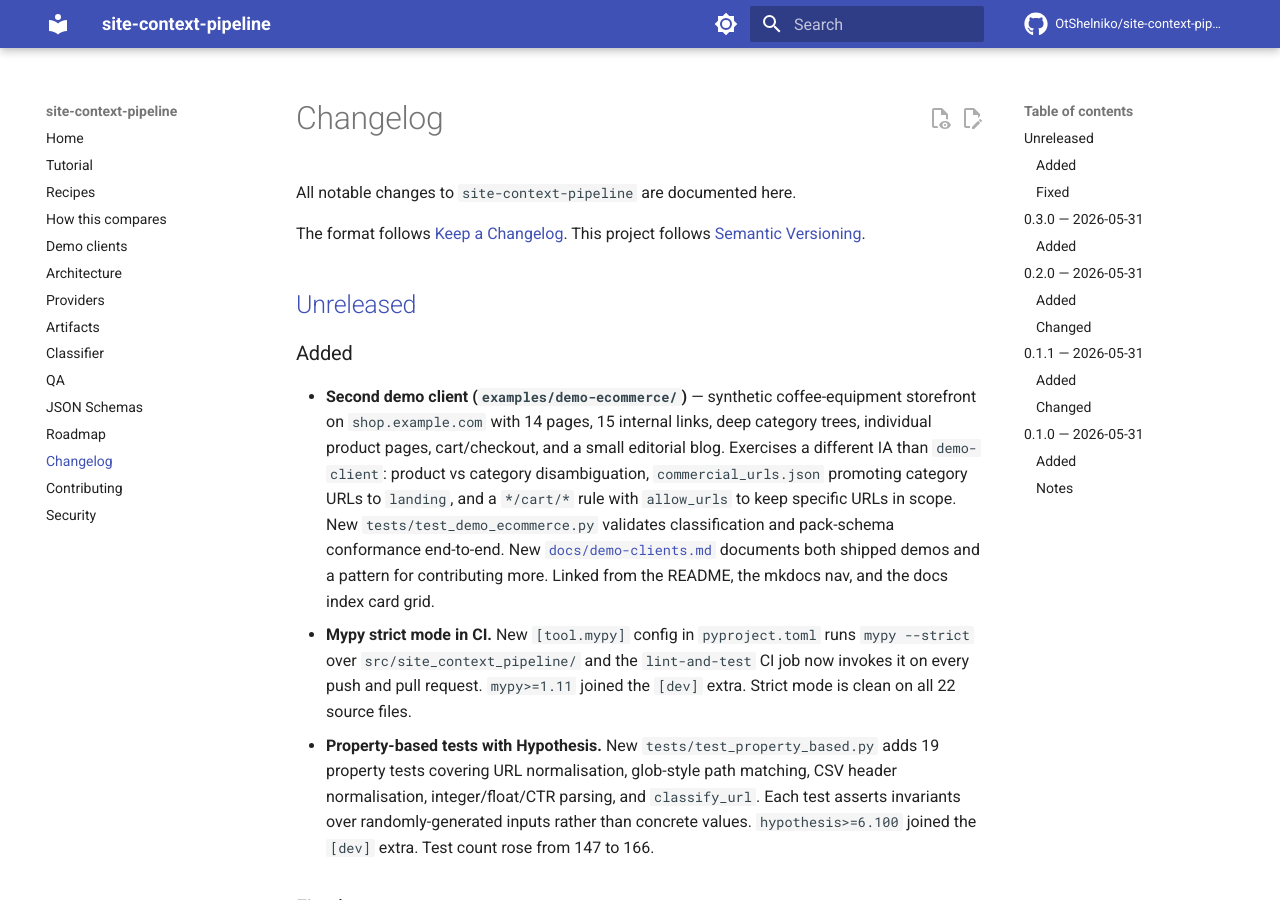
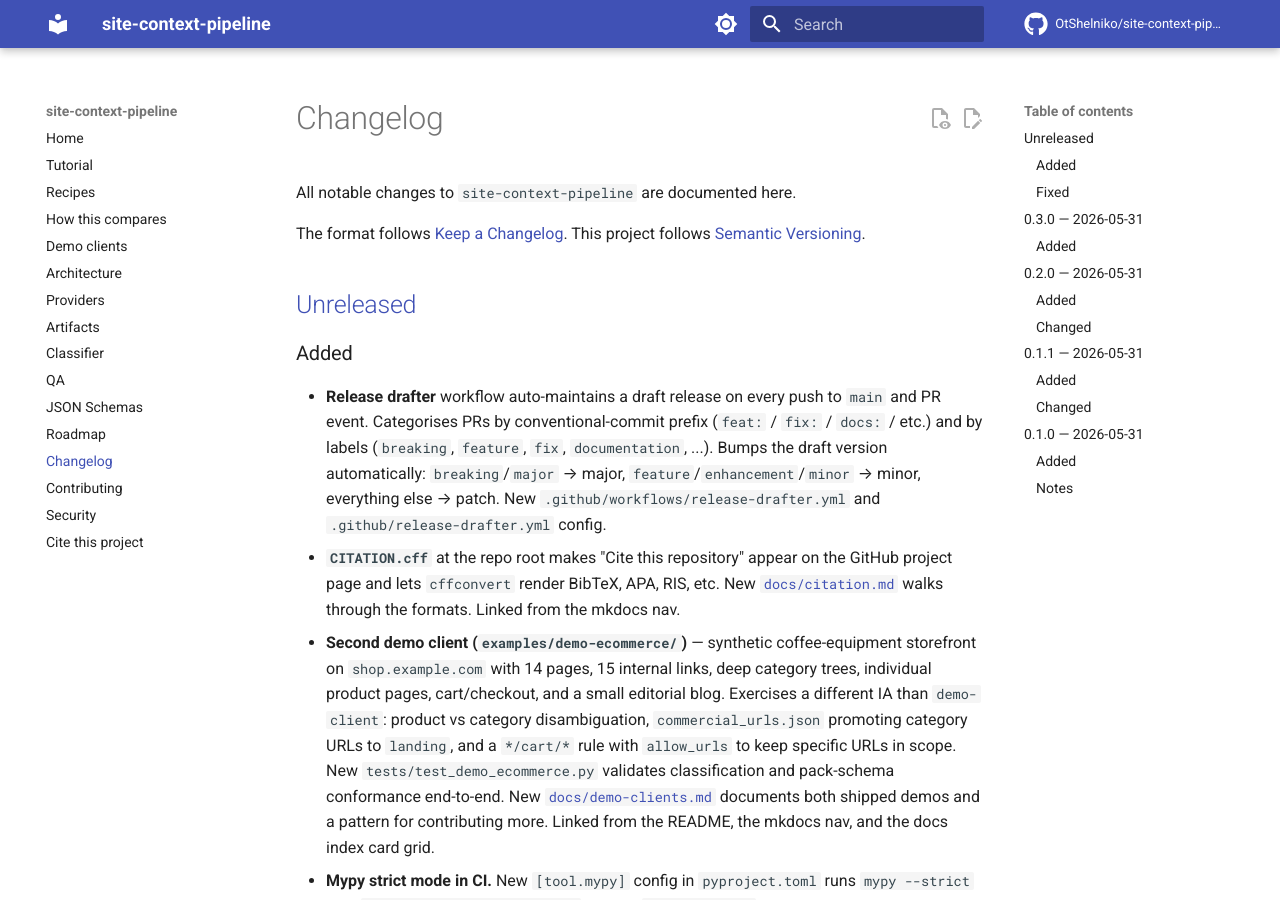
Before and after one commit to OtShelniko/site-context-pipeline, an MkDocs documentation site: the page built from docs/changelog.md, in a window 1280 px wide and 900 px high. Built offline with MkDocs 1.6.1 and Material for MkDocs 9.7.7, drawn with Linux system fonts in a browser that asks for light colours; comment, search, counter and statistics services are not loaded.

Commit message:
chore: add release-drafter workflow and CITATION.cff (#32)
* chore: add release-drafter workflow and CITATION.cff

Adds three small ergonomic wins for downstream maintenance: a release-drafter workflow that auto-maintains a draft GitHub release on every push and PR event, a release-drafter config that classifies PRs by conventional-commit prefix and label (feature, fix, documentation, test, ci, chore, refactor, dependencies, breaking) and bumps the draft version accordingly so the next 0.x release is one click away with sensible auto-generated notes, a CITATION.cff at the repo root so GitHub renders the 'Cite this repository' button and cffconvert can render BibTeX, APA, RIS, etc, and a new docs/citation.md walking academic and report users through the citation formats. CITATION.cff is included in the sdist via [tool.hatch.build.targets.sdist]. Mkdocs nav adds 'Cite this project'. CHANGELOG Unreleased section now lists the additions. mkdocs strict clean; ruff clean; mypy --strict 0 issues; 168 tests still passing; no public API or schema changes; YAML parses validate.

* ci: scope release-drafter to push-only; PR runs cannot find config

release-drafter requires the config to already live on the default branch, so the PR-event run on the PR that initially adds the config always fails with 'Invalid config file'. Drop the pull_request trigger; keep push and workflow_dispatch. The autolabeler will pick up retroactively the next time a push lands on main.

```diff
--- a/CHANGELOG.md
+++ b/CHANGELOG.md
@@ -9,6 +9,19 @@
 
 ### Added
 
+- **Release drafter** workflow auto-maintains a draft release on
+  every push to `main` and PR event. Categorises PRs by
+  conventional-commit prefix (`feat:` / `fix:` / `docs:` / etc.) and
+  by labels (`breaking`, `feature`, `fix`, `documentation`, ...).
+  Bumps the draft version automatically: `breaking`/`major` →
+  major, `feature`/`enhancement`/`minor` → minor, everything else →
+  patch. New `.github/workflows/release-drafter.yml` and
+  `.github/release-drafter.yml` config.
+- **`CITATION.cff`** at the repo root makes "Cite this repository"
+  appear on the GitHub project page and lets `cffconvert` render
+  BibTeX, APA, RIS, etc. New
+  [`docs/citation.md`](https://github.com/OtShelniko/site-context-pipeline/blob/main/docs/citation.md)
+  walks through the formats. Linked from the mkdocs nav.
 - **Second demo client (`examples/demo-ecommerce/`)** — synthetic
   coffee-equipment storefront on `shop.example.com` with 14 pages,
   15 internal links, deep category trees, individual product pages,
--- a/mkdocs.yml
+++ b/mkdocs.yml
@@ -109,3 +109,4 @@
   - Changelog: changelog.md
   - Contributing: contributing.md
   - Security: security.md
+  - Cite this project: citation.md
--- a/pyproject.toml
+++ b/pyproject.toml
@@ -90,6 +90,7 @@
     "/CONTRIBUTING.md",
     "/CODE_OF_CONDUCT.md",
     "/SECURITY.md",
+    "/CITATION.cff",
 ]
 
 [tool.ruff]
```
Also changed, not shown: docs/citation.md (added, +48 -0 lines), 3 other files.
